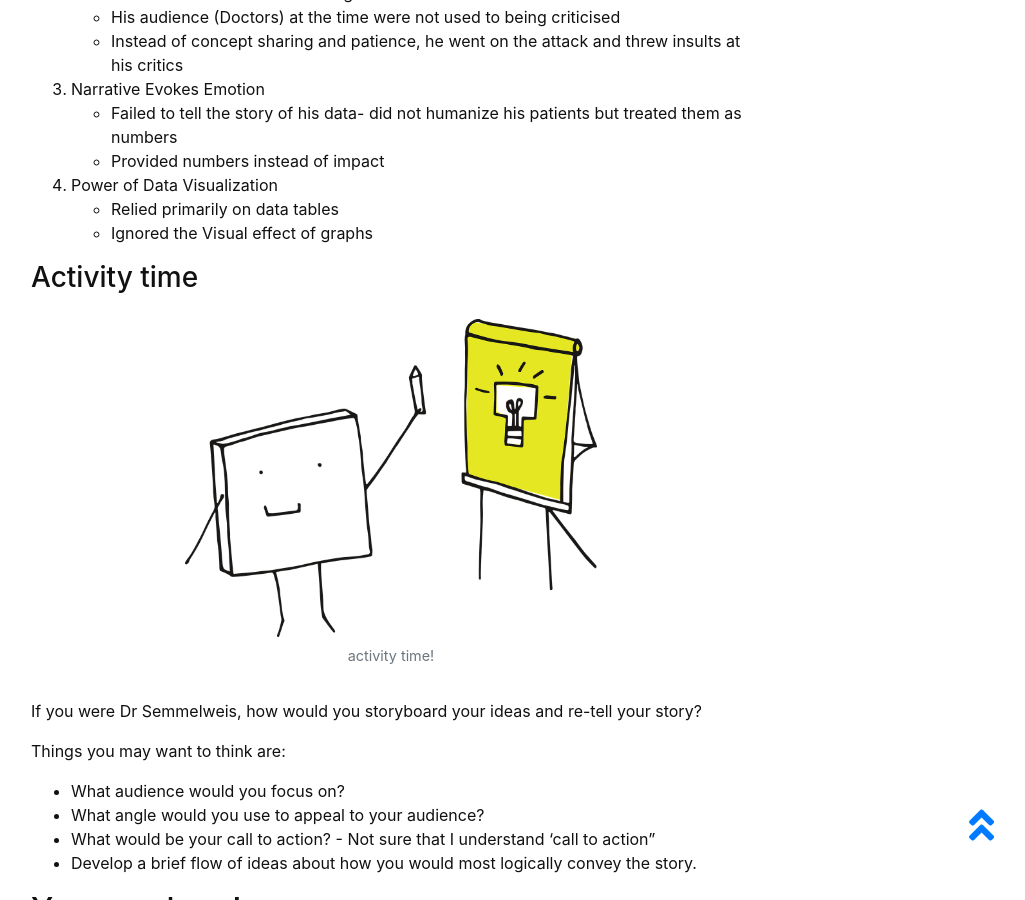
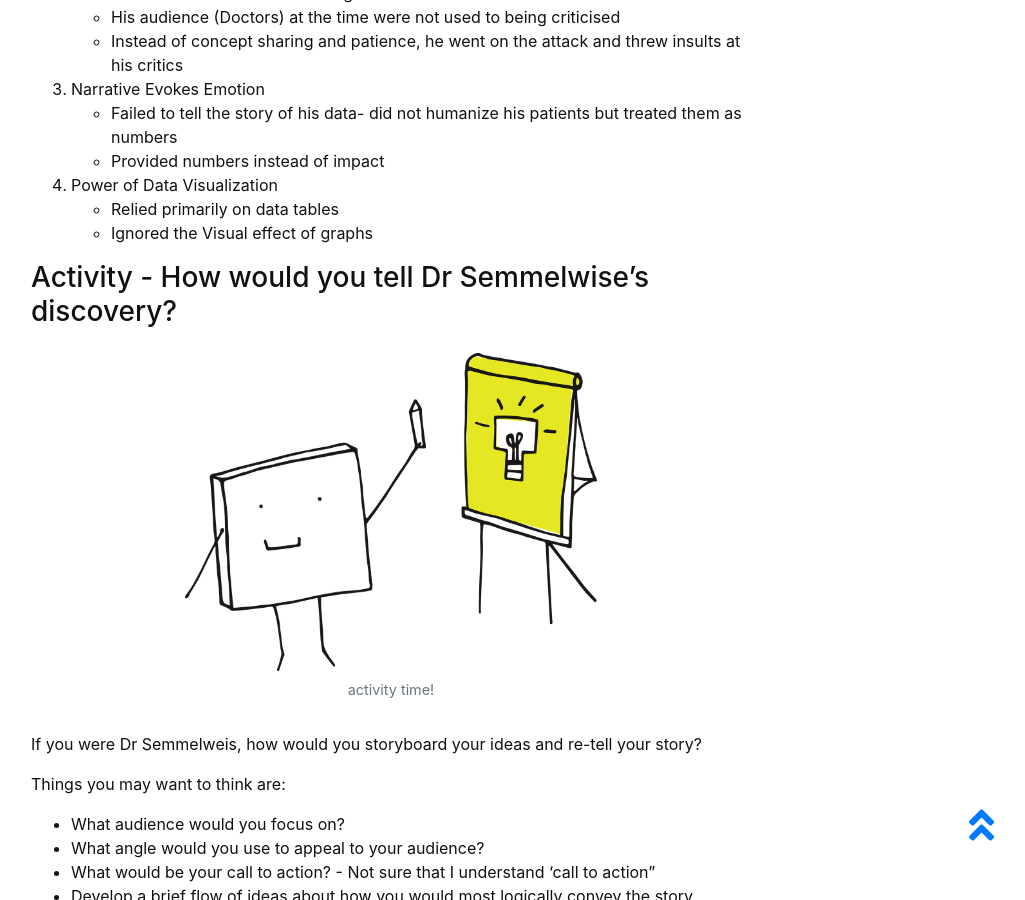
Before and after one commit to masamiy/DataStoryTelling, a Jekyll site: the page built from content/4-Putting-things-together.md, in a window 1280 px wide and 900 px high, scrolled down 1713 px. Shown: the whole window, without its empty margins (249-1274 px from the left). Built offline with Jekyll 4.4.1, drawn with Linux system fonts in a browser that asks for light colours.

Commit message:
Update 4-Putting-things-together.md

```diff
--- a/content/4-Putting-things-together.md
+++ b/content/4-Putting-things-together.md
@@ -28,7 +28,7 @@ He was a medical doctor, who made a great discovery when he was working at Vienn
 - Relied primarily on data tables
 - Ignored the Visual effect of graphs
 
-### Activity time
+### Activity - How would you tell Dr Semmelwise's discovery?
 {% include figure.html img="learning-CC0.png" alt="Storyboarding" caption="activity time!" width="60%" %}
 If you were Dr Semmelweis, how would you storyboard your ideas and re-tell your story?
 
```
